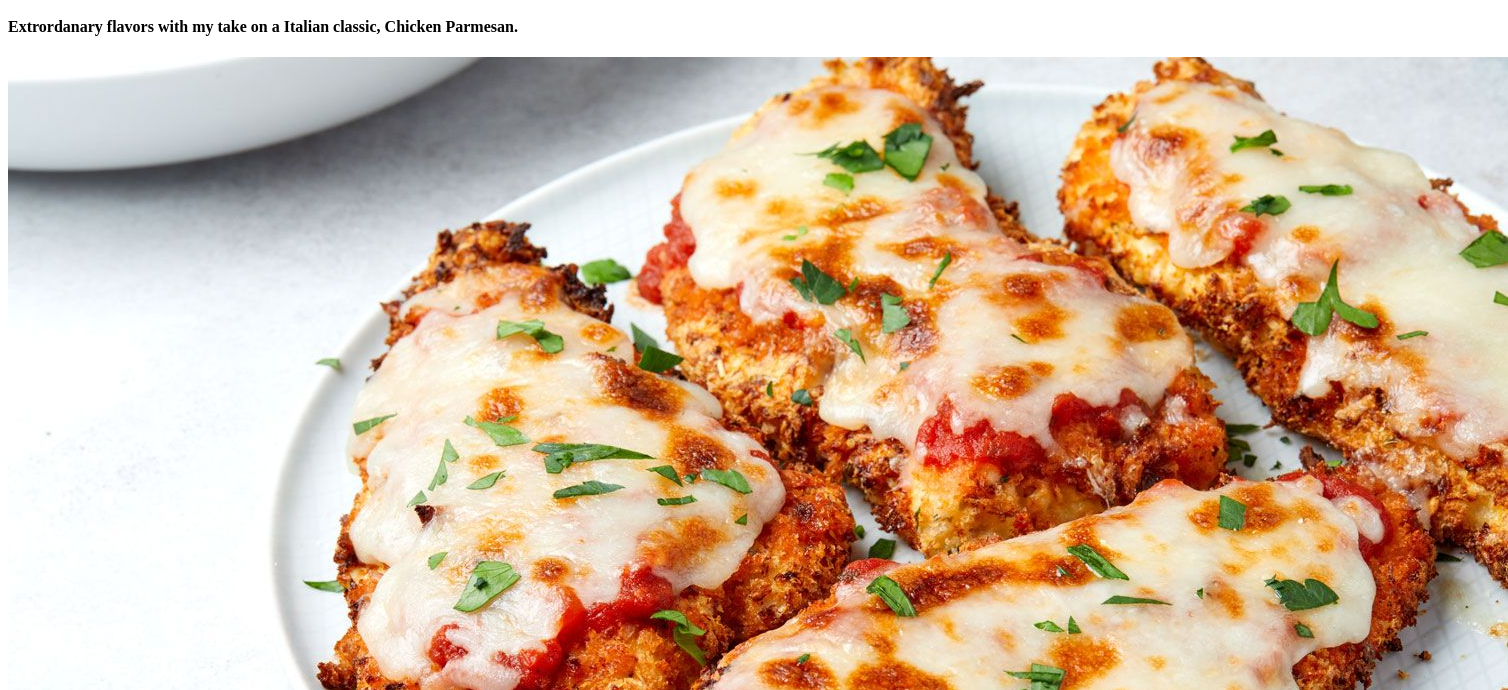
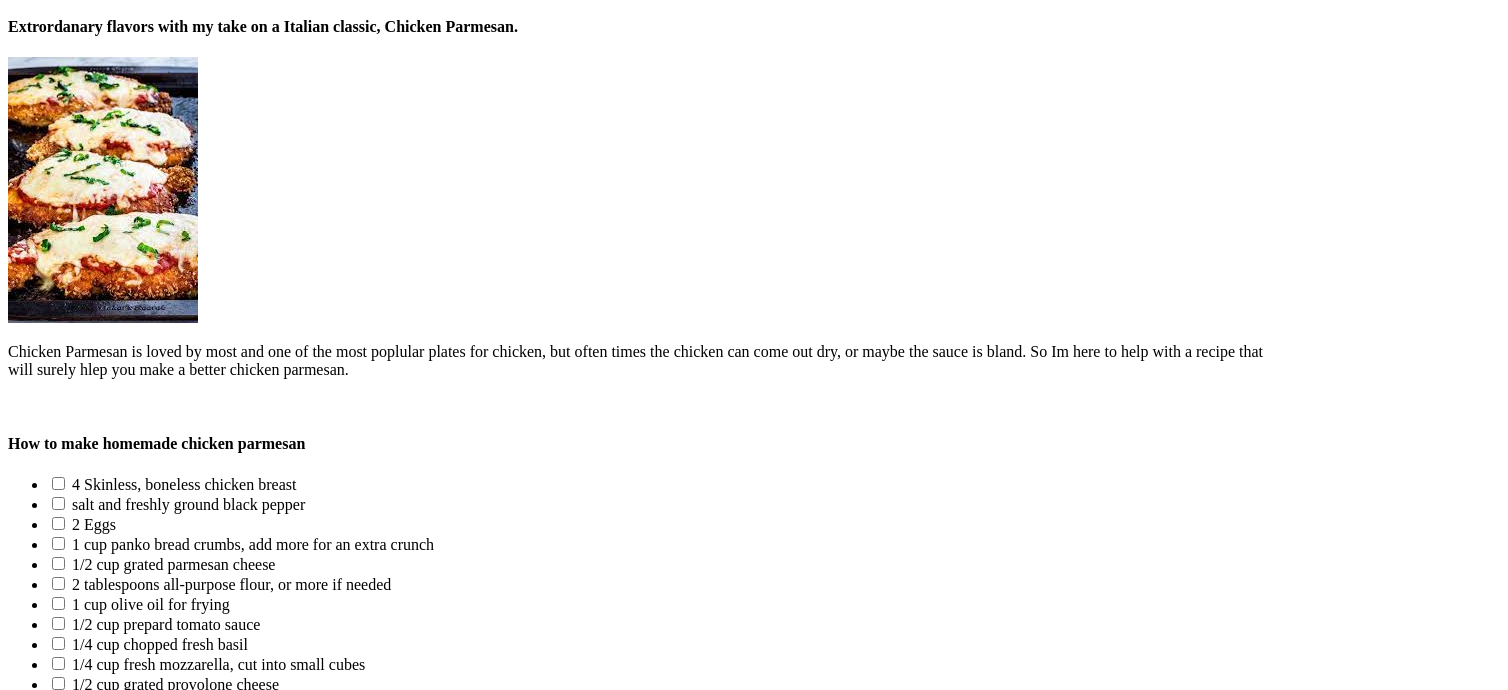
Before and after one commit to Duffy125/Recipes-project, a plain HTML site: page pages/chicken-parm.html in a window 1280 px wide. Shown: the part 110-800 px from the top of the page, 1508 px wide, since content can reach past the window. Drawn offline with Linux system fonts and the light colour scheme.

Commit message:
index.html

```diff
--- a/pages/chicken-parm.html
+++ b/pages/chicken-parm.html
@@ -13,7 +13,7 @@
       Extrordanary flavors with my take on a Italian classic, Chicken Parmesan.
     </h4>
   </header>
-    <img src="../recipe-img/plated-chicken-parm.jpg" alt="cooked chiken parmesan"></a>
+    <img src="../recipe-img/chicken parmesan.jpeg" alt="cooked chiken parmesan"></a>
     <p>
       Chicken Parmesan is loved by most and one of the most poplular plates for
       chicken, but often times the chicken can come out dry, or maybe the sauce
```
Also changed, not shown: pages/naan-pizza.html (+1 -1 lines).
